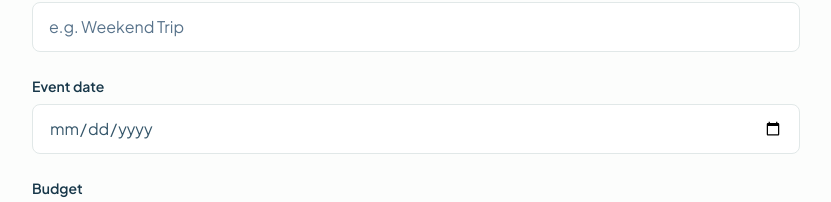
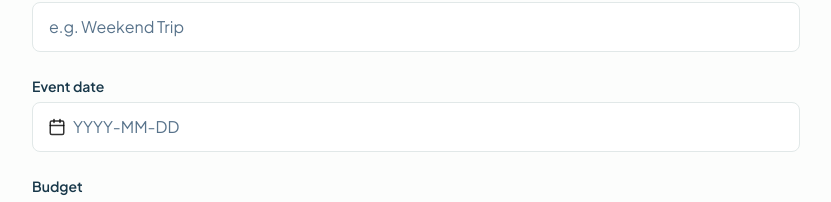
Before and after one commit to Xebec186/planit, a React (Vite) app: page /events/add in a window 1280 px wide. Shown: the part 158-360 px from the top of the page, without its empty margins (224-1055 px from the left). Built offline with nearby package versions, Linux system fonts and the light colour scheme.

Commit message:
use react datepicker for event date input

```diff
--- /dev/null
+++ b/src/components/DateInput.jsx
@@ -0,0 +1,57 @@
+import DatePicker from "react-datepicker";
+import { FiCalendar } from "react-icons/fi";
+
+import "react-datepicker/dist/react-datepicker.css";
+
+function DateInput({ value, onChange, label = "Event Date" }) {
+  // Convert "YYYY-MM-DD" string prop to JavaScript Date object
+  const dateValue = value ? new Date(`${value}T00:00:00`) : null;
+
+  const handleDateChange = (date) => {
+    if (!date) {
+      onChange("");
+      return;
+    }
+
+    // format date object back to "YYYY-MM-DD" string
+    const year = date.getFullYear();
+    const month = String(date.getMonth() + 1).padStart(2, "0");
+    const day = String(date.getDate()).padStart(2, "0");
+
+    onChange(`${year}-${month}-${day}`);
+  };
+
+  return (
+    <div className="flex flex-col gap-1.5 w-full">
+      {label && (
+        <label
+          htmlFor="event-date"
+          className="block text-sm font-semibold text-planit-heading"
+        >
+          Event date
+        </label>
+      )}
+
+      <div className="relative w-full">
+        <FiCalendar
+          size={18}
+          className="pointer-events-none absolute left-4 top-1/2 -translate-y-1/2 z-10 text-black/80"
+        />
+
+        <DatePicker
+          id="event-date"
+          selected={dateValue}
+          onChange={handleDateChange}
+          dateFormat="yyyy-MM-dd"
+          placeholderText="YYYY-MM-DD"
+          minDate={new Date()}
+          isClearable
+          wrapperClassName="w-full"
+          className="w-full rounded-lg border border-planit-border bg-planit-surface py-3 pl-10 pr-4 text-md outline-none transition-colors focus:border-planit-primary placeholder:text-planit-text-muted"
+        />
+      </div>
+    </div>
+  );
+}
+
+export default DateInput;
--- a/src/index.css
+++ b/src/index.css
@@ -22,3 +22,80 @@
 
   --color-planit-danger: #dc4c4c;
 }
+
+/* Container & Popup styling */
+.react-datepicker {
+  font-family: var(--font-sans), sans-serif !important;
+  border-color: var(--color-planit-border) !important;
+  border-radius: 0.75rem !important;
+  box-shadow: 0 10px 25px -5px rgba(18, 59, 74, 0.1) !important;
+  background-color: var(--color-planit-surface) !important;
+  overflow: hidden;
+}
+
+/* Header & Navigation */
+.react-datepicker__header {
+  position: relative;
+  background-color: var(--color-planit-background) !important;
+  border-bottom-color: var(--color-planit-border) !important;
+  padding-top: 0.75rem !important;
+}
+
+.react-datepicker__navigation {
+  top: 0.5rem !important;
+}
+
+.react-datepicker__current-month {
+  color: var(--color-planit-heading) !important;
+  font-weight: 700 !important;
+  font-size: 0.875rem !important;
+}
+
+.react-datepicker__day-name {
+  color: var(--color-planit-text-muted) !important;
+  font-weight: 600 !important;
+}
+
+/* Day Items */
+.react-datepicker__day {
+  color: var(--color-planit-text) !important;
+  border-radius: 0.375rem !important;
+  font-weight: 500 !important;
+  transition: all 0.15s ease-in-out;
+}
+
+.react-datepicker__day:hover {
+  background-color: var(--color-planit-primary-light) !important;
+  color: var(--color-planit-primary) !important;
+}
+
+/* Selected & Today Highlight */
+.react-datepicker__day--selected,
+.react-datepicker__day--keyboard-selected {
+  background-color: var(--color-planit-primary) !important;
+  color: #ffffff !important;
+}
+
+/* Disabled Days (Past Dates) */
+.react-datepicker__day--disabled {
+  color: var(--color-planit-gray) !important;
+  cursor: not-allowed !important;
+}
+
+.react-datepicker__day--disabled:hover {
+  background-color: transparent !important;
+  color: var(--color-planit-gray) !important;
+}
+
+/* Clear Button (X icon) */
+.react-datepicker__close-icon {
+  padding-right: 0.75rem !important;
+  cursor: pointer !important;
+}
+
+.react-datepicker__close-icon::after {
+  background-color: transparent !important;
+  color: var(--color-planit-text-muted) !important;
+  font-size: 1.125rem !important;
+  font-weight: 600 !important;
+}
--- a/src/pages/AddEventPage.jsx
+++ b/src/pages/AddEventPage.jsx
@@ -3,6 +3,7 @@ import { useNavigate } from "react-router-dom";
 import { EVENTS_STORAGE_KEY } from "../utils/constants";
 import toast from "react-hot-toast";
 import { CgSpinner } from "react-icons/cg";
+import DateInput from "../components/DateInput";
 
 function AddEventPage() {
   const [name, setName] = useState("");
@@ -103,23 +104,7 @@ function AddEventPage() {
             />
           </div>
 
-          <div>
-            <label
-              htmlFor="event-date"
-              className="mb-2 block text-sm font-semibold text-planit-heading"
-            >
-              Event date
-            </label>
-
-            <input
-              id="event-date"
-              type="date"
-              value={date}
-              onChange={(e) => setDate(e.target.value)}
-              required
-              className="w-full rounded-lg border border-planit-border bg-planit-surface px-4 py-3 text-md outline-none transition-colors focus:border-planit-primary"
-            />
-          </div>
+          <DateInput value={date} onChange={setDate} />
 
           <div>
             <label
```
